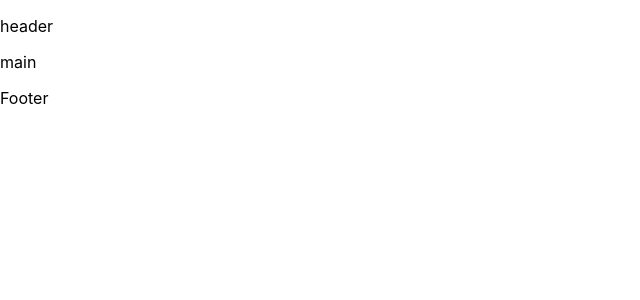
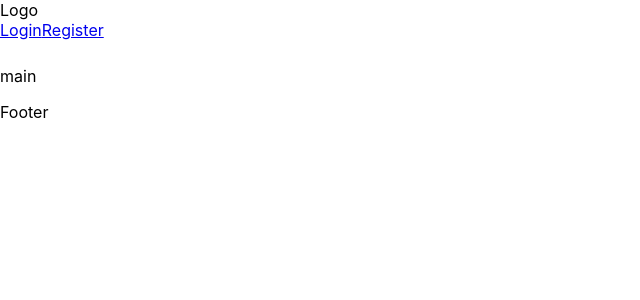
Before and after one commit to rubenkarapetyan123/Video-AI, a React (Create React App) app in the folder client/: page / in a window 1280 px wide. Shown: the top 300 px of the page, without its empty margins (0-640 px from the left). Built offline with nearby package versions, Linux system fonts and the light colour scheme.

Commit message:
header structure

```diff
--- a/client/public/index.html
+++ b/client/public/index.html
@@ -24,7 +24,7 @@
       work correctly both with client-side routing and a non-root public URL.
       Learn how to configure a non-root public URL by running `npm run build`.
     -->
-    <title>React App</title>
+    <title>Video AI</title>
   </head>
   <body>
     <noscript>You need to enable JavaScript to run this app.</noscript>
--- /dev/null
+++ b/client/src/components/header/Header.css
@@ -0,0 +1,6 @@
+header{
+  height: 50px;
+  width: 100%;
+  position: sticky;
+  top: 0;
+}
--- a/client/src/components/header/Header.js
+++ b/client/src/components/header/Header.js
@@ -1,6 +1,15 @@
+import { Link } from "react-router-dom"
+import "./Header.css"
+import { LOGIN, REGISTER } from "../../constants/routes-constants"
+
+
 function Header(){
   return (
-    <p>header</p>
+    <header>
+      <div>Logo</div>
+      <Link to={LOGIN}>Login</Link>
+      <Link to={REGISTER}>Register</Link>
+    </header>
   )
 }
 
```
Also changed, not shown: client/src/images/logo.png (added).
